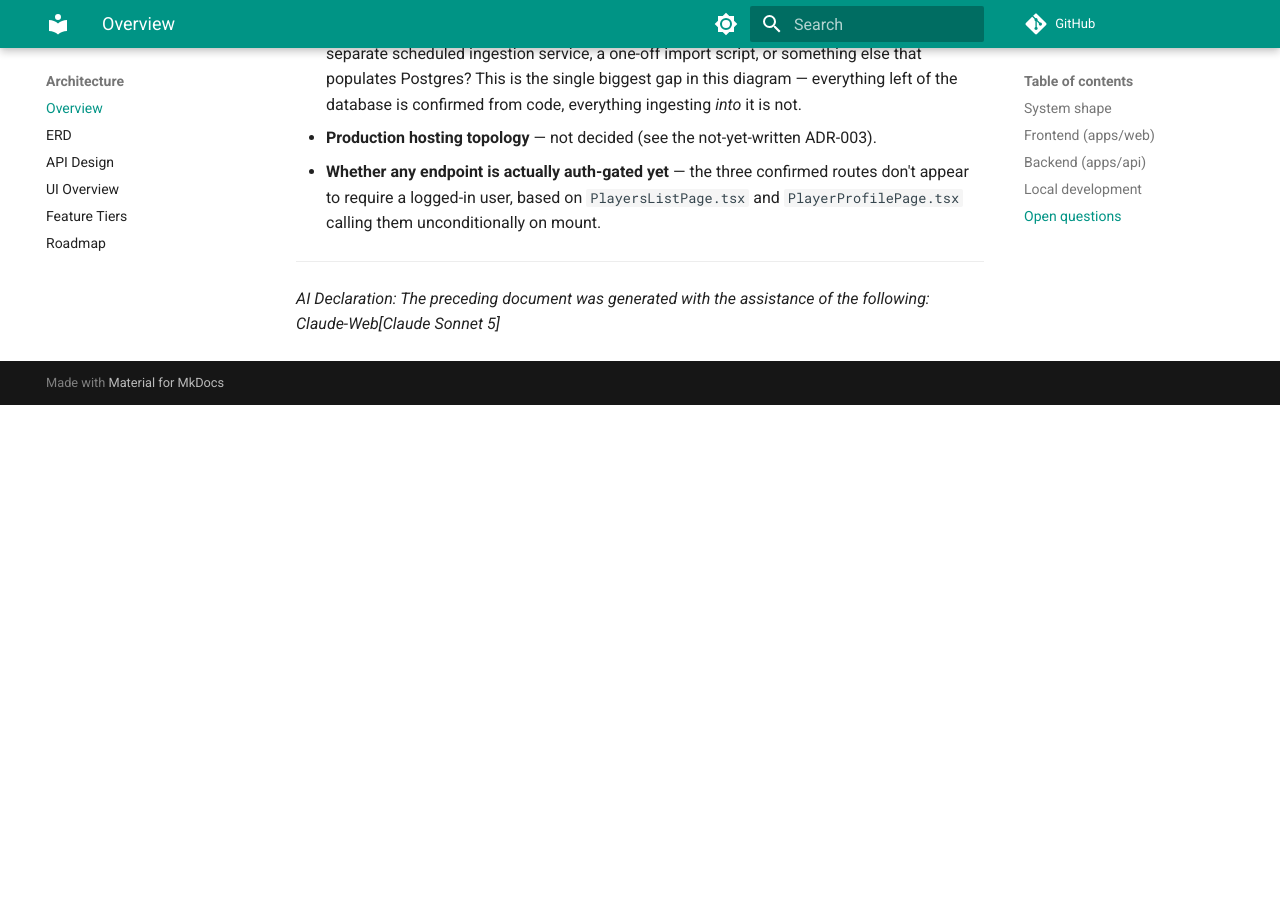
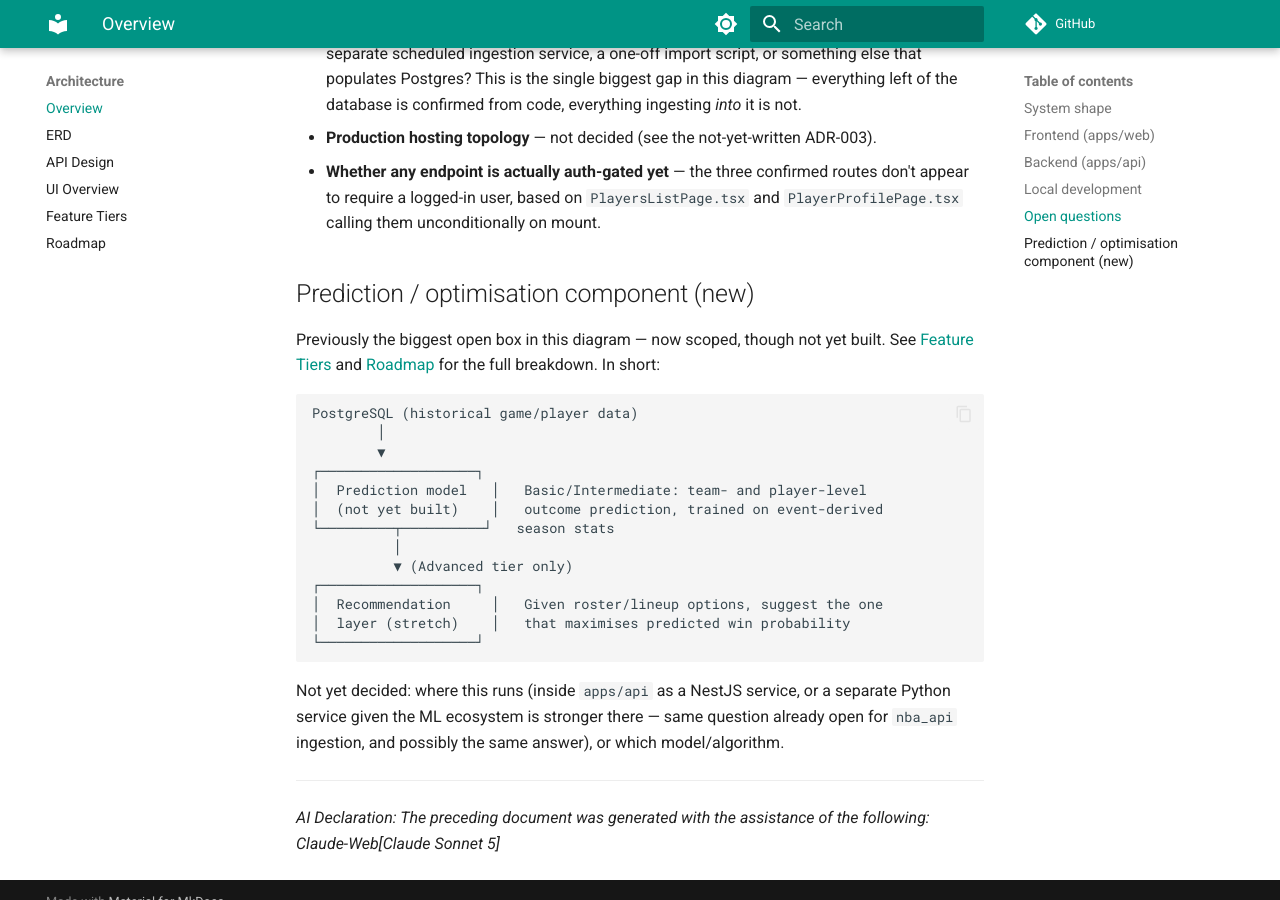
Before and after one commit to Sports-Analytics-Innovation-Platform/Innovation-Documentation-Website, an MkDocs documentation site: the page built from docs/design/architecture.md, in a window 1280 px wide and 900 px high, scrolled down 1703 px. Built offline with MkDocs 1.6.1 and Material for MkDocs 9.7.7, drawn with Linux system fonts in a browser that asks for light colours; comment, search, counter and statistics services are not loaded; before the commit the page ends 2108 px from its top, so only the background shows below that.

Commit message:
docs: add prediction/recommendation component to architecture
Assisted-by: Claude-Web[Claude Sonnet 5]

````diff
--- a/docs/design/architecture.md
+++ b/docs/design/architecture.md
@@ -50,6 +50,28 @@ This satisfies the brief's non-monolithic requirement (§2.1): `apps/web` and `a
 - **Production hosting topology** — not decided (see the not-yet-written ADR-003).
 - **Whether any endpoint is actually auth-gated yet** — the three confirmed routes don't appear to require a logged-in user, based on `PlayersListPage.tsx` and `PlayerProfilePage.tsx` calling them unconditionally on mount.
 
+## Prediction / optimisation component (new)
+
+Previously the biggest open box in this diagram — now scoped, though not yet built. See [Feature Tiers](feature-tiers.md) and [Roadmap](roadmap.md) for the full breakdown. In short:
+
+```
+PostgreSQL (historical game/player data)
+        │
+        ▼
+┌───────────────────┐
+│  Prediction model   │   Basic/Intermediate: team- and player-level
+│  (not yet built)    │   outcome prediction, trained on event-derived
+└─────────┬──────────┘   season stats
+          │
+          ▼ (Advanced tier only)
+┌───────────────────┐
+│  Recommendation     │   Given roster/lineup options, suggest the one
+│  layer (stretch)    │   that maximises predicted win probability
+└───────────────────┘
+```
+
+Not yet decided: where this runs (inside `apps/api` as a NestJS service, or a separate Python service given the ML ecosystem is stronger there — same question already open for `nba_api` ingestion, and possibly the same answer), or which model/algorithm.
+
 ---
 
 *AI Declaration: The preceding document was generated with the assistance of the following: Claude-Web[Claude Sonnet 5]*
````
